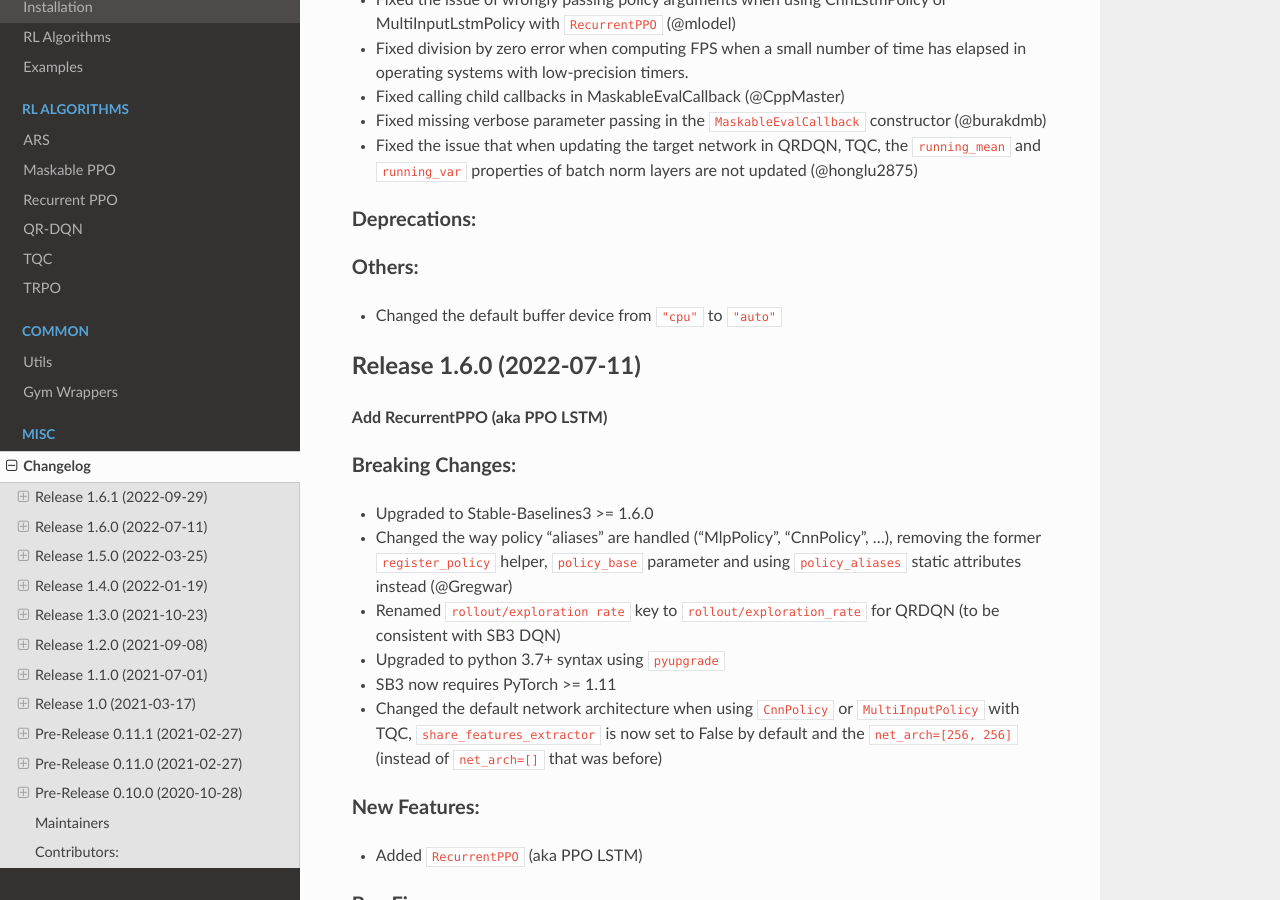
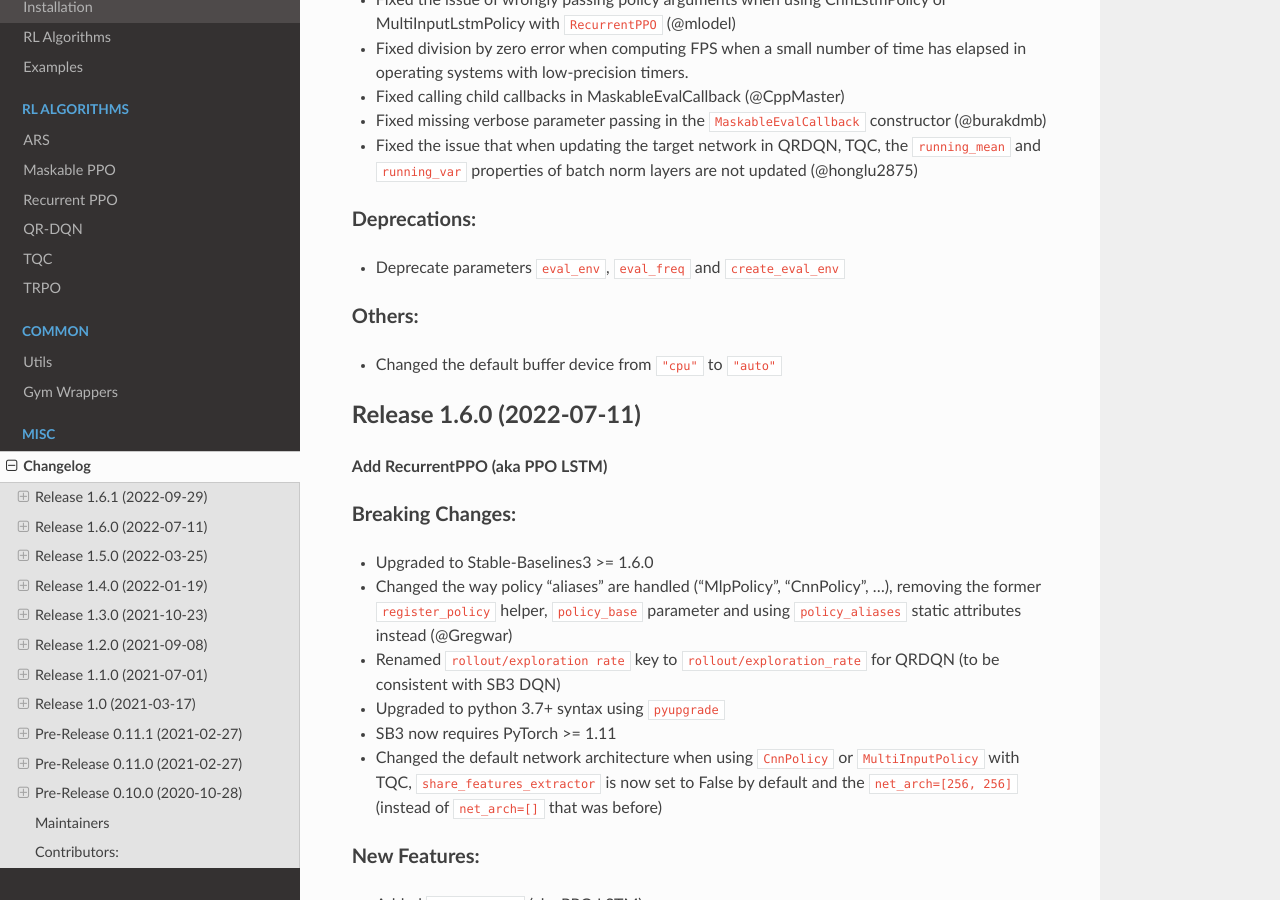
Before and after one commit to Stable-Baselines-Team/stable-baselines3-contrib, a Sphinx documentation site: the page built from docs/misc/changelog.rst, in a window 1280 px wide and 900 px high, scrolled down 487 px. Built offline with Sphinx 7.4.7 and the Read the Docs theme 2.0.0, drawn with Linux system fonts in a browser that asks for light colours.

Commit message:
Update changelog

```diff
--- a/docs/misc/changelog.rst
+++ b/docs/misc/changelog.rst
@@ -28,6 +28,7 @@
 
 Deprecations:
 ^^^^^^^^^^^^^
+- Deprecate parameters ``eval_env``, ``eval_freq`` and ``create_eval_env``
 
 Others:
 ^^^^^^^
```
